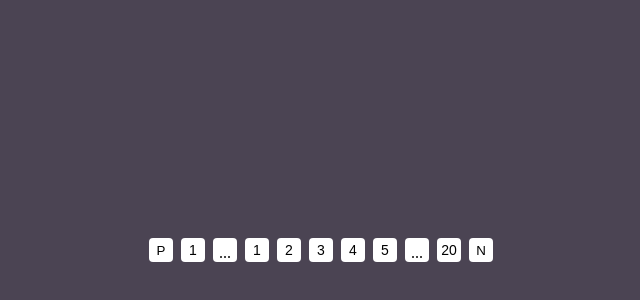
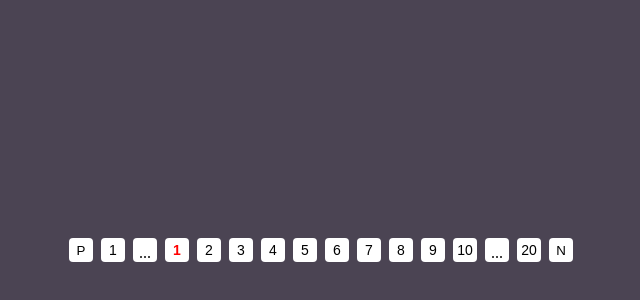
Before and after one commit to alexey-lapunov/pagination, a React (Create React App) app: page / in a window 1280 px wide. Shown: the part 150-450 px from the top of the page, without its empty margins (319-959 px from the left). Built offline with nearby package versions, Linux system fonts and the light colour scheme.

Commit message:
progress pagination

```diff
--- a/src/components/Pagination/Pagination.js
+++ b/src/components/Pagination/Pagination.js
@@ -1,15 +1,38 @@
-import React from 'react';
+import React from "react";
 
-import classnames from 'classnames';
+import classnames from "classnames";
 
-import styles from './Pagination.module.scss';
+import styles from "./Pagination.module.scss";
 
 class Pagination extends React.Component {
+  constructor(props) {
+    super(props);
+    this.pages = Array.from(Array(10), (item, i) => i + 1);
+  }
+  state = {
+    activePage: 1
+  };
+
+  nextPage = () => {
+    const { activePage } = this.state;
+    if (activePage !== this.pages.length)
+      this.setState({ activePage: activePage + 1 });
+  };
+
+  prevPage = () => {
+    const { activePage } = this.state;
+    if (activePage !== 1) this.setState({ activePage: activePage - 1 });
+  };
+
   render() {
+    const pageSize = 5;
+    const { activePage } = this.state;
+
     return (
       <div className={styles.pagination}>
         <button
           type="button"
+          onClick={this.prevPage}
           className={classnames(styles.button, styles.prev)}
         >
           P
@@ -17,26 +40,23 @@ class Pagination extends React.Component {
         <button className={styles.link}>1</button>
         <span className={styles.dots}>...</span>
         <ul className={styles.list}>
-          <li className={styles.item}>
-            <button className={styles.link}>1</button>
-          </li>
-          <li className={styles.item}>
-            <button className={styles.link}>2</button>
-          </li>
-          <li className={styles.item}>
-            <button className={styles.link}>3</button>
-          </li>
-          <li className={styles.item}>
-            <button className={styles.link}>4</button>
-          </li>
-          <li className={styles.item}>
-            <button className={styles.link}>5</button>
-          </li>
+          {this.pages.map((item, i) => (
+            <li className={styles.item} key={i}>
+              <button
+                className={classnames(styles.link, {
+                  [styles.active]: activePage === item
+                })}
+              >
+                {item}
+              </button>
+            </li>
+          ))}
         </ul>
         <span className={styles.dots}>...</span>
         <button className={styles.link}>20</button>
         <button
           type="button"
+          onClick={this.nextPage}
           className={classnames(styles.button, styles.next)}
         >
           N
--- a/src/components/Pagination/Pagination.module.scss
+++ b/src/components/Pagination/Pagination.module.scss
@@ -44,6 +44,15 @@ $white: #ffffff;
 
   transition: background-color .25s;
 
+  &.active {
+    font-weight: 700;
+    color: red;
+  }
+
+  &:focus {
+    outline: none;
+  }
+
   &:hover {
     background-color: rgb(238, 242, 246);
   }
```
